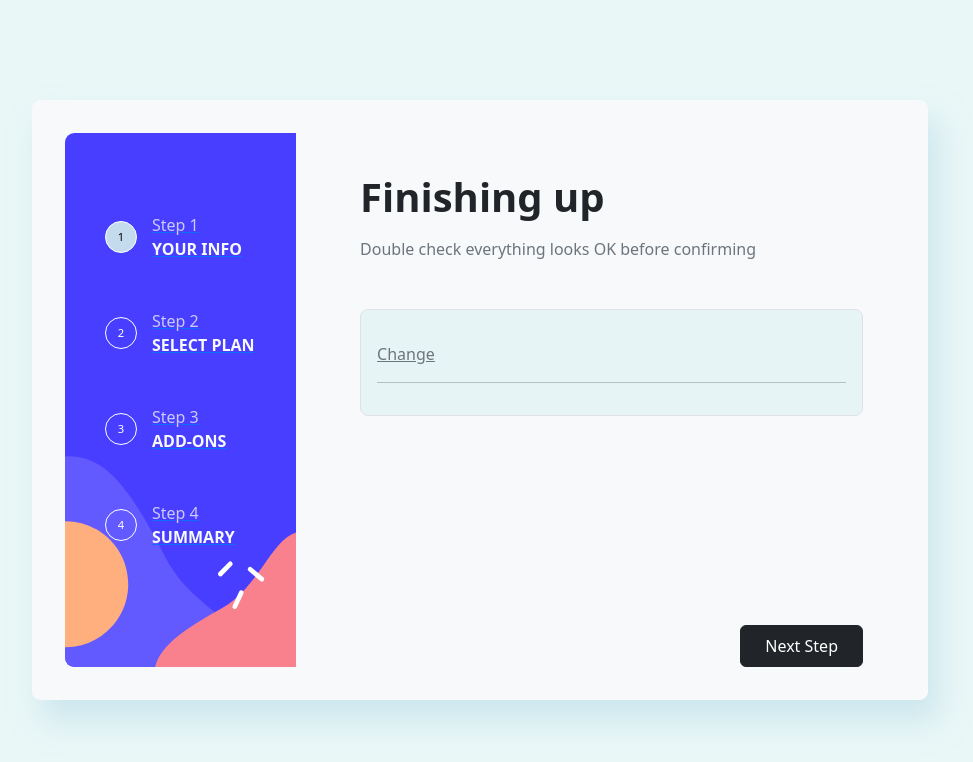
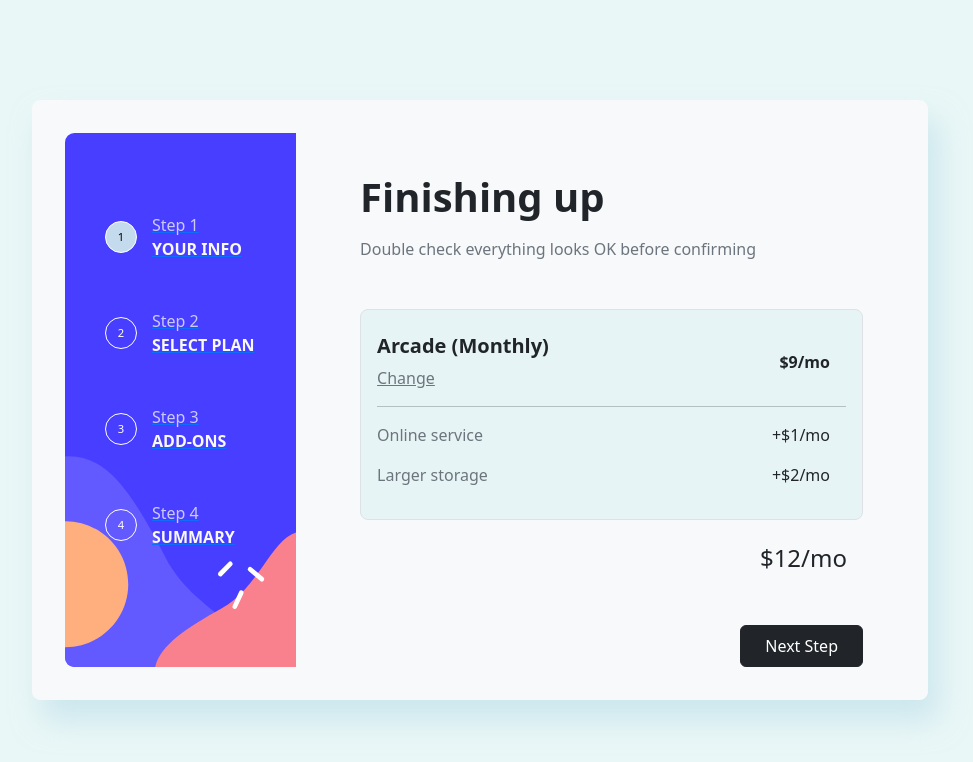
Before and after one commit to faizanjan/Multi-Step-Form-React-, a React (Create React App) app: page /summary in a window 1280 px wide. Shown: the top 762 px of the page, without its empty margins (160-1133 px from the left). Built offline with nearby package versions, Linux system fonts and the light colour scheme.

Commit message:
Complete the functionalities of Summary page

```diff
--- a/src/App.js
+++ b/src/App.js
@@ -66,8 +66,20 @@ function App() {
           }
           path="/plans"
         />
-        <Route element={<Step3 modifyAddOns={modifyAddOns}/>} path="/add-ons" />
-        <Route element={<Step4 />} path="/summary" />
+        <Route
+          element={<Step3 monthly={monthly} modifyAddOns={modifyAddOns} />}
+          path="/add-ons"
+        />
+        <Route
+          element={
+            <Step4
+              monthly={monthly}
+              activePlan={activePlan}
+              addOnsList={addOnsList}
+            />
+          }
+          path="/summary"
+        />
         <Route element={<Step5 />} path="/thanks" />
       </Routes>
 
@@ -91,7 +103,7 @@ function App() {
           }}
           className="btn btn-rounded btn-dark next-btn p-2 px-4"
         >
-          {step===3? "Confirm":"Next Step"}
+          {step === 3 ? "Confirm" : "Next Step"}
         </Link>
       )}
     </div>
--- a/src/components/Step4.js
+++ b/src/components/Step4.js
@@ -1,4 +1,17 @@
-let Step4 = () => {
+import { Link } from "react-router-dom";
+import { useState } from "react";
+
+let Step4 = ({ monthly, activePlan, addOnsList }) => {
+  let monthlyTotal = useState(
+    activePlan.monthlyPrice +
+      addOnsList.reduce((acc, addOn) => {
+        if (addOn.checked) {
+          acc += addOn.monthlyPrice;
+        }
+        return acc;
+      }, 0)
+  );
+
   return (
     <form
       className="px-3 py-4 p-sm-5 mx-auto d-flex flex-column bg-light rounded-4"
@@ -15,15 +28,51 @@ let Step4 = () => {
           className="d-flex flex-row justify-content-between align-items-center pe-3 mt-2 mb-3"
         >
           <div id="plan-details">
-            <h5 id="plan-name" className="fw-bold mb-2"></h5>
-            <a href="plan.html" className="text-muted">
+            <h5
+              id="plan-name"
+              className="fw-bold mb-2"
+              style={{ textTransform: "Capitalize" }}
+            >
+              {activePlan.id} ({monthly ? "Monthly" : "Yearly"})
+            </h5>
+            <Link
+              to="/plans"
+              onClick={() => {
+                setStep(1);
+              }}
+              className="text-muted"
+            >
               Change
-            </a>
+            </Link>
           </div>
-          <span id="plan-price" className="fw-bold"></span>
+          <span id="plan-price" className="fw-bold">
+            $
+            {monthly
+              ? activePlan.monthlyPrice + "/mo"
+              : activePlan.monthlyPrice * 10 + "/yr"}
+          </span>
         </div>
         <hr />
-        <div id="add-ons-summary" className="mt-3"></div>
+        <div id="add-ons-summary" className="mt-3">
+          {addOnsList.map((addOn, key) => {
+            if (addOn.checked) {
+              return (
+                <div
+                  key={key}
+                  className="add-on-sum d-flex flex-row justify-content-between align-items-center pe-3 mt-2 mb-3 "
+                >
+                  <p className="add-on-name text-muted">{addOn.addOnName}</p>
+                  <p className="add-on-price">
+                    +$
+                    {monthly
+                      ? addOn.monthlyPrice + "/mo"
+                      : addOn.monthlyPrice * 10 + "/yr"}
+                  </p>
+                </div>
+              );
+            }
+          })}
+        </div>
       </div>
 
       <div
@@ -31,7 +80,9 @@ let Step4 = () => {
         className="my-4 w-100 m-auto d-flex flex-row justify-content-between px-3"
       >
         <p id="total"></p>
-        <h4 id="total-summary-price"></h4>
+        <h4 id="total-summary-price">
+          ${monthly ? monthlyTotal[0] + "/mo" : monthlyTotal[0] * 10 + "/yr"}
+        </h4>
       </div>
     </form>
   );
```
